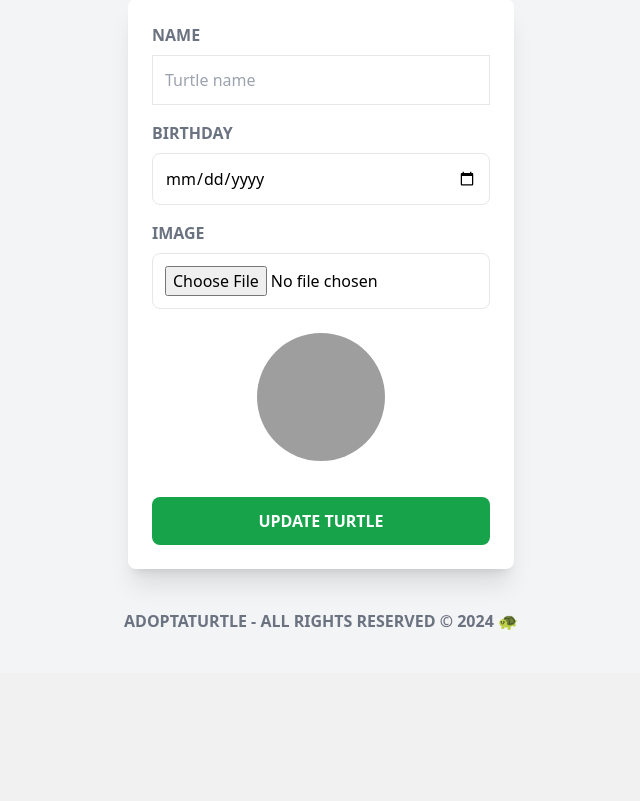
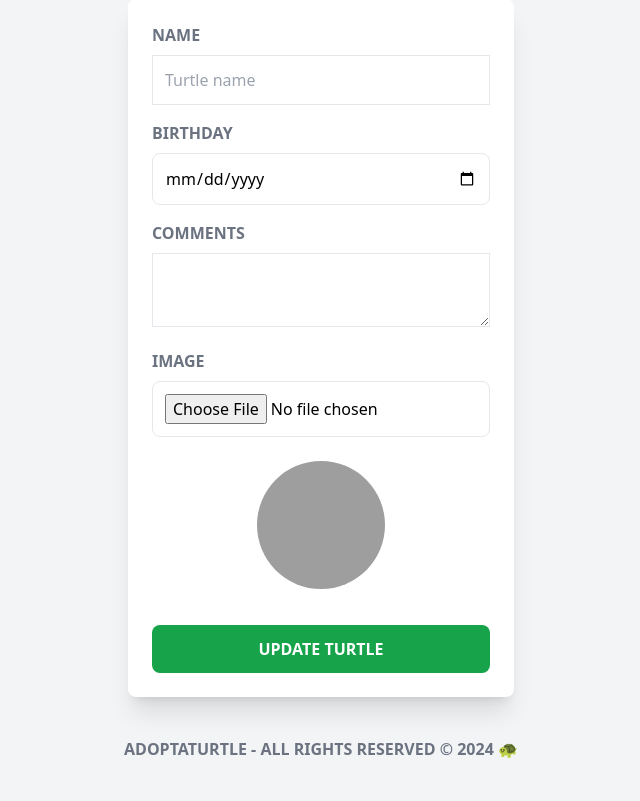
Before and after one commit to ivanlegranbizarro/adoptATurtle, a Laravel app: template resources/views/layouts/tortugas/edit.blade.php in a window 1280 px wide. Shown: the part 194-995 px from the top of the page, without its empty margins (319-959 px from the left). Before the commit the page ends 824 px from the top, so only its background shows below. Run offline with Laravel 12, Linux system fonts and the light colour scheme; the template is opened without the code that fills it, so the values that code supplies are empty; data comes from the database, SQL or seed files in the repository; some libraries are stand-ins or nearby versions; grey boxes are pictures that could not be loaded.

Commit message:
Arreglando comentarios
Solucionado el bug de los comentarios: 'comments' no estaba en el 'fillable' del modelo Tortuga.

```diff
--- a/app/Http/Requests/UpdateTortugaRequest.php
+++ b/app/Http/Requests/UpdateTortugaRequest.php
@@ -24,6 +24,7 @@
     return [
       'name' => 'required|string|min:2|max:100|unique:tortugas,name,' . $this->tortuga->id,
       'birthday' => 'required|date',
+      'comments' => 'required|string|min:2|max:1000',
       'image' => 'image|mimes:jpeg,png,jpg,gif,svg|max:2048',
     ];
   }
--- a/app/Models/Tortuga.php
+++ b/app/Models/Tortuga.php
@@ -15,6 +15,7 @@
 
   protected $fillable = [
     'name',
+    'comments',
     'birthday',
     'image',
   ];
--- a/resources/views/layouts/tortugas/edit.blade.php
+++ b/resources/views/layouts/tortugas/edit.blade.php
@@ -27,6 +27,14 @@
         </div>
 
         <div class="mb-4">
+          <label for="comments" class="mb-2 block uppercase text-gray-500 font-bold">Comments</label>
+          <textarea name="comments" class="border p-3 w-full" minlength="2" maxlength="1000">
+          {{ old('comments', $tortuga->comments) }}
+          </textarea>
+          </label>
+        </div>
+
+        <div class="mb-4">
           <label for="image" class="mb-2 block uppercase text-gray-500 font-bold">Image</label>
           <input type="file" name="image" id="image" class="border p-3 w-full rounded-lg @error('image') border-red-500 @enderror" />
           @error('image')
@@ -35,7 +43,7 @@
 
           @if($tortuga->image)
           <div class="my-2 flex justify-center">
-          <img src="{{ asset($tortuga->image) }}" alt="Turtle image" class="mt-4 w-32 h-32 object-cover rounded-full">
+            <img src="{{ asset($tortuga->image) }}" alt="Turtle image" class="mt-4 w-32 h-32 object-cover rounded-full">
           </div>
           @endif
         </div>
```
